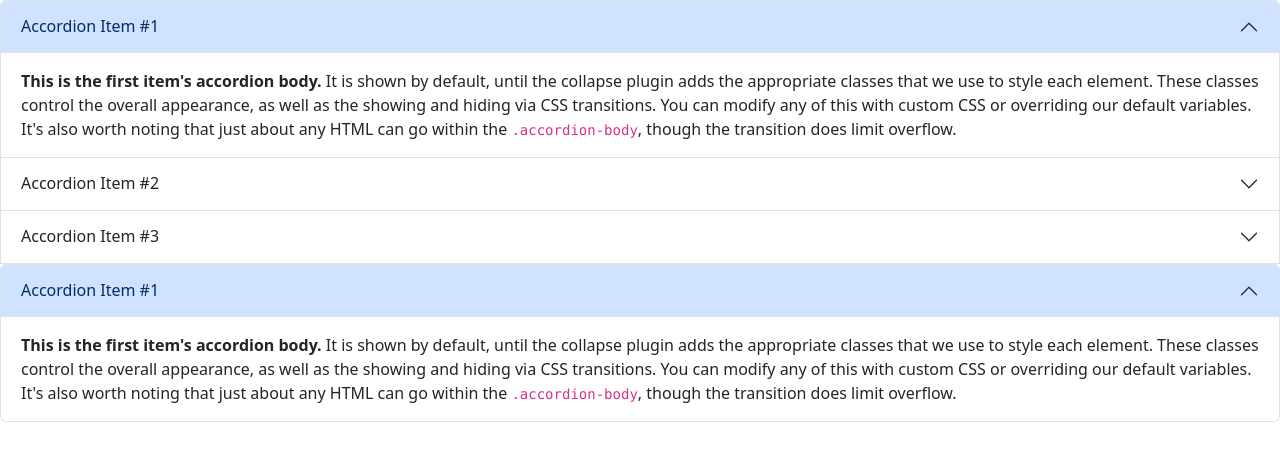
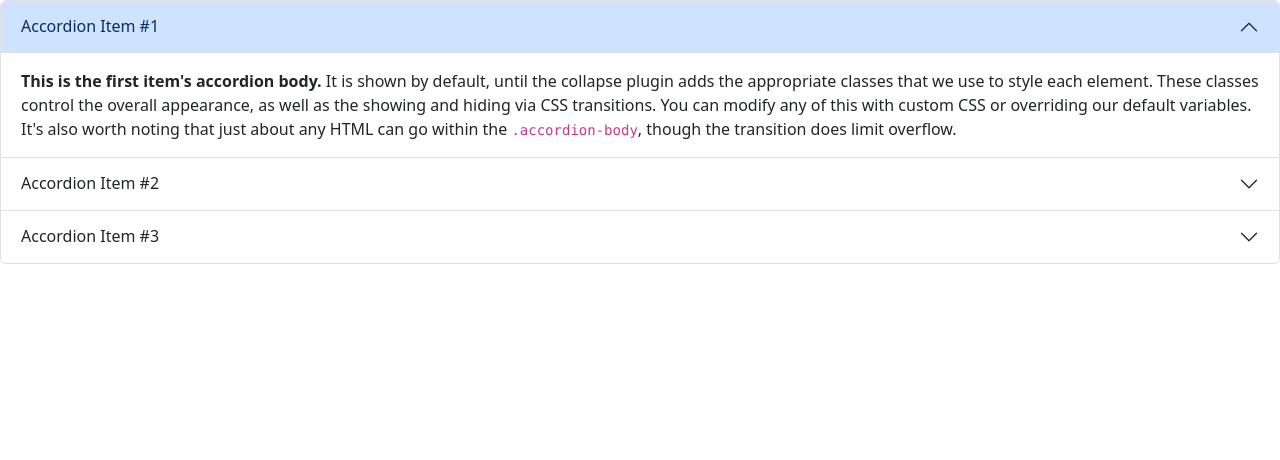
Before and after one commit to AshleyMeza/4013-Homework-1, a plain HTML site: page Index.HTML in a window 1280 px wide. Shown: the part 56-516 px from the top of the page. Drawn offline with nearby package versions, Linux system fonts and the light colour scheme.

Commit message:
Update Index.HTML

```diff
--- a/Index.HTML
+++ b/Index.HTML
@@ -46,20 +46,7 @@
       </div>
     </div>
   </div>
-<div class="accordion" id="accordionExample">
-  <div class="accordion-item">
-    <h2 class="accordion-header">
-      <button class="accordion-button" type="button" data-bs-toggle="collapse" data-bs-target="#collapseOne" aria-expanded="true" aria-controls="collapseOne">
-        Accordion Item #1
-      </button>
-    </h2>
-    <div id="collapseOne" class="accordion-collapse collapse show" data-bs-parent="#accordionExample">
-      <div class="accordion-body">
-        <strong>This is the first item's accordion body.</strong> It is shown by default, until the collapse plugin adds the appropriate classes that we use to style each element. These classes control the overall appearance, as well as the showing and hiding via CSS transitions. You can modify any of this with custom CSS or overriding our default variables. It's also worth noting that just about any HTML can go within the <code>.accordion-body</code>, though the transition does limit overflow.
-      </div>
-    </div>
-  </div>
-</div>
+
 </div>
     <script src="https://cdn.jsdelivr.net/npm/bootstrap@5.3.1/dist/js/bootstrap.bundle.min.js" integrity="sha384-HwwvtgBNo3bZJJLYd8oVXjrBZt8cqVSpeBNS5n7C8IVInixGAoxmnlMuBnhbgrkm" crossorigin="anonymous"></script>
   </body>
```
